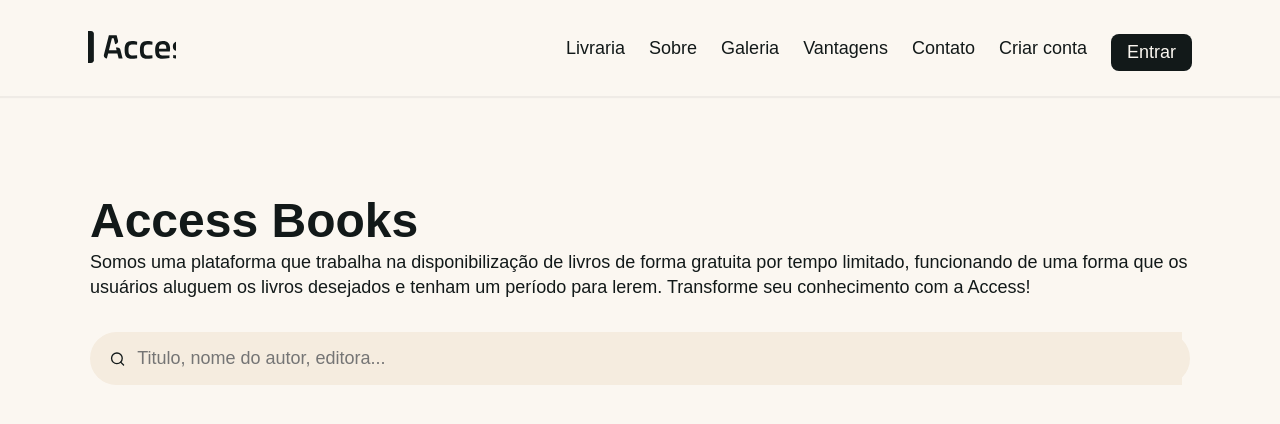
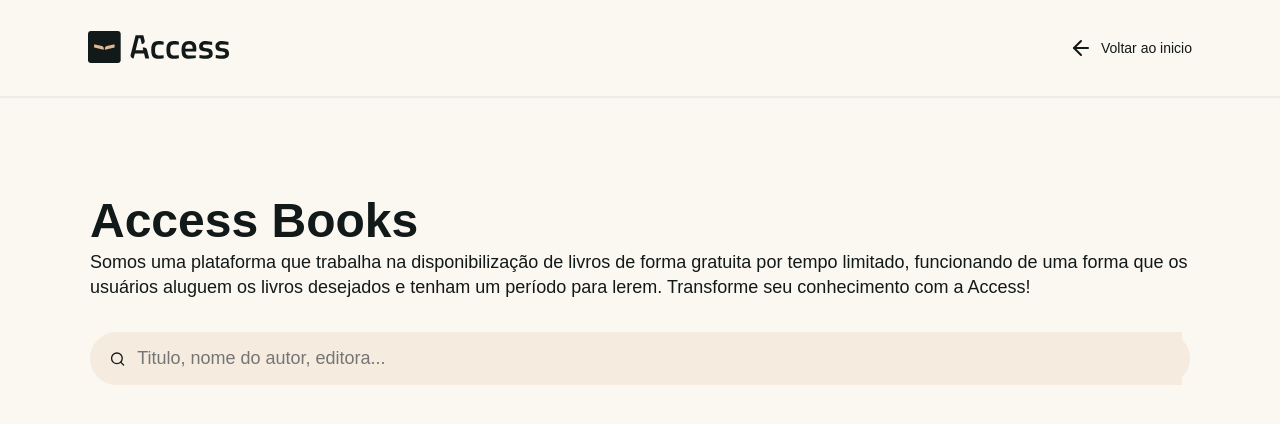
Before and after one commit to cassgll/access-books, a website: page pages/books.html in a window 1280 px wide. Drawn offline with nearby package versions, Linux system fonts and the light colour scheme.

Commit message:
fix: changing texts sizes

```diff
--- a/pages/books.html
+++ b/pages/books.html
@@ -24,26 +24,8 @@
 							><img src="../public/img/logo.svg" alt="Logotype - Access Books">
 						</a>
 					</li>
-					<li class="button__mobile">
-						<i data-feather="menu"></i>
-					</li>
-					<div id="menu">
-						<li><a href="#library">Livraria</a></li>
-						<li><a href="#about">Sobre</a></li>
-						<li><a href="#gallery">Galeria</a></li>
-						<li><a href="#advantage">Vantagens</a></li>
-						<li><a href="#contact">Contato</a></li>
-						<li>
-							<a href="pages/createAccount.html"
-								>Criar conta</a
-							>
-						</li>
-						<li>
-							<button>
-								<a href="pages/login.html">Entrar</a>
-							</button>
-						</li>
-					</div>
+					<li class="return">
+						<a href="../index.html"><i data-feather="arrow-left"></i> Voltar ao inicio</a></li>
 				</ul>
 			</nav>
 		</header>
--- a/public/scss/_layout.scss
+++ b/public/scss/_layout.scss
@@ -22,6 +22,19 @@ body {
 					}
 				}
 			}
+			.return {
+				a {
+				  svg {
+					width: $fsm-paragraph;
+				  }
+				  display: flex;
+				  align-items: center;
+				  justify-content: center;
+				  gap: 0.4rem;
+				  color: $green-color-950;
+				  font-size: $fsm-paragraph;
+				}
+			  }
 			#menu {
 				height: 0;
 				z-index: 1;
--- a/public/scss/_medias.scss
+++ b/public/scss/_medias.scss
@@ -13,6 +13,7 @@
           a {
             img {
               height: 3.2rem;
+			  width: fit-content;
             }
           }
         }
@@ -331,6 +332,31 @@
 }
 
 @media screen and (min-width: 1024px) {
+  .header__main {
+    #nav {
+      ul {
+        .logo {
+          a {
+            img {
+              height: 3.2rem;
+              width: 100%;
+            }
+          }
+        }
+        .return {
+          a {
+            svg {
+              width: $fst-paragraph + 1.6rem;
+            }
+          }
+        }
+      }
+    }
+    #nav.active #menu {
+      height: 32.6rem;
+      visibility: visible;
+    }
+  }
   .library {
     .library__informations {
       .library__group {
@@ -406,13 +432,6 @@
   .header__main {
     #nav {
       ul {
-				.logo {
-					a {
-						img {
-							height: 3.2rem;
-						}
-					}
-				}
         .button__mobile {
           display: none;
         }
```
Also changed, not shown: public/css/style.css, 1 other file. Lines whose indentation alone changed are shown as unchanged.
